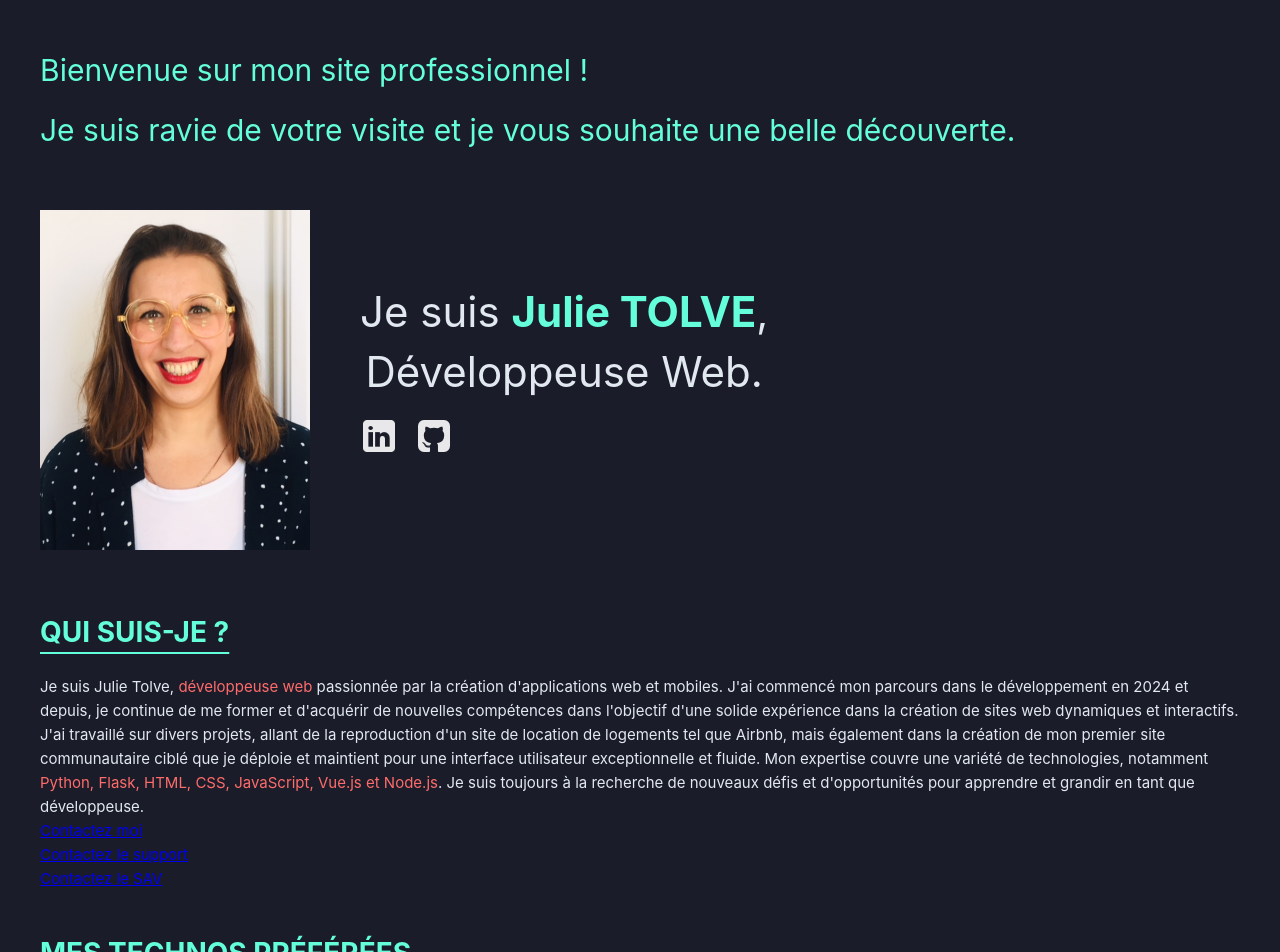
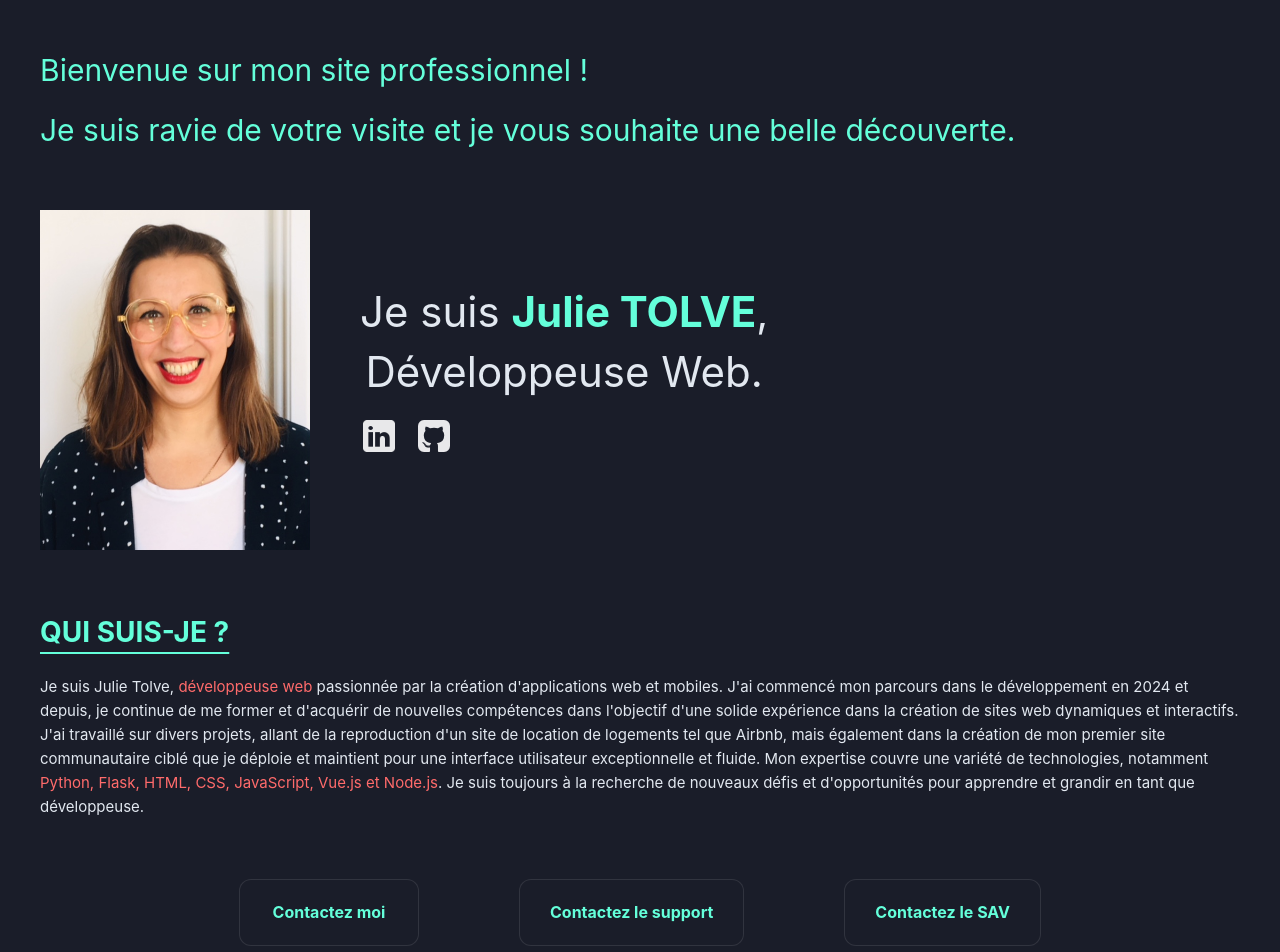
Before and after one commit to JulieRaph/Portfolio_Projects, a Vue app: page / in a window 1280 px wide. Shown: the top 952 px of the page. Built offline with nearby package versions, Linux system fonts and the light colour scheme.

Commit message:
feat: Refactor contact links into styled cards for improved layout and user experience

```diff
--- a/src/components/AboutMe.vue
+++ b/src/components/AboutMe.vue
@@ -14,9 +14,18 @@
             Mon expertise couvre une variété de technologies, notamment <span class="text-highlight-2">Python, Flask, HTML, CSS, JavaScript, Vue.js et Node.js</span>.
             Je suis toujours à la recherche de nouveaux défis et d'opportunités pour apprendre et grandir en tant que développeuse.
         </p>
-        <p><RouterLink to="/contact/1">Contactez moi</RouterLink></p>
-        <p><RouterLink to="/contact/2">Contactez le support</RouterLink></p>
-        <p><RouterLink to="/contact/3">Contactez le SAV</RouterLink></p>
+
+        <div class="contact-links">
+            <div class="card">
+                <p><RouterLink to="/contact/1">Contactez moi</RouterLink></p>
+            </div>
+            <div class="card">
+                <p><RouterLink to="/contact/2">Contactez le support</RouterLink></p>
+            </div>
+            <div class="card">
+                <p><RouterLink to="/contact/3">Contactez le SAV</RouterLink></p>
+            </div>
+        </div>
     </div>
 </template>
 
@@ -32,4 +41,54 @@
     .default-text span {
         font-weight: bold;
     }
+
+    .contact-links {
+        margin-top: 40px;
+        padding-top: 20px;
+        display: flex;
+        gap: 100px;
+        justify-content: center;
+        flex-wrap: wrap;
+    }
+
+    .card {
+        background: var(--vt-c-custom-dark-1);
+        border: 1px solid rgba(255, 255, 255, 0.1);
+        border-radius: 12px;
+        padding: 20px 30px;
+        min-width: 180px;
+        text-align: center;
+    }
+
+    .card:hover {
+        background: rgba(255, 255, 255, 0.1);
+        border-color: var(--vt-c-custom-text-1);
+        transform: translateY(-2px);
+    }
+
+    .card a {
+        color: var(--vt-c-custom-text-1);
+        text-decoration: none;
+        font-weight: bold;
+        font-size: 16px;
+        display: block;
+        width: 100%;
+    }
+
+    .card:hover a {
+        color: var(--vt-c-custom-text-1);
+        text-decoration: underline;
+    }
+
+    @media screen and (max-width: 768px) {
+        .contact-links {
+            flex-direction: column;
+            align-items: center;
+        }
+
+        .card {
+            width: 100%;
+            max-width: 300px;
+        }
+    }
 </style>
```
